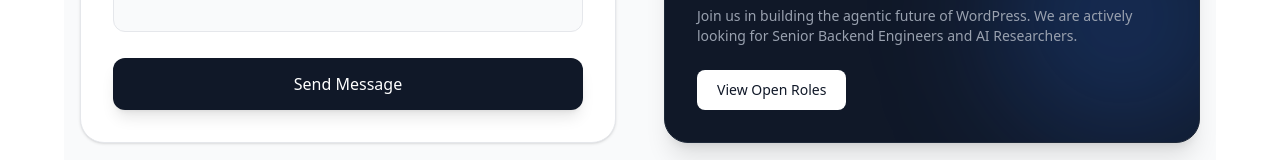
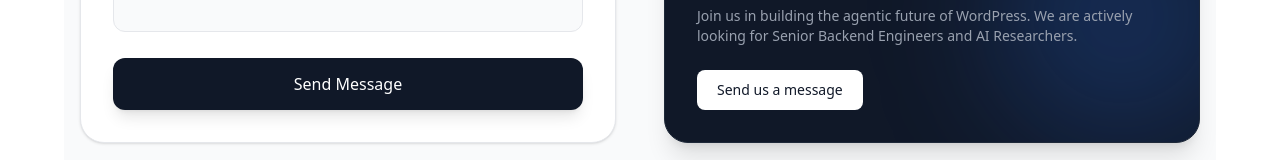
Before and after one commit to prakharbha/monkbot, a Next.js app: page /contact in a window 1280 px wide. Shown: the part 764-924 px from the top of the page. Built offline with nearby package versions, Linux system fonts and the light colour scheme; no server answers.

Commit message:
fix(site): update careers button text to send us a message

```diff
--- a/app/(site)/contact/page.tsx
+++ b/app/(site)/contact/page.tsx
@@ -112,7 +112,7 @@ export default function ContactPage() {
 
         <div className="grid lg:grid-cols-2 gap-8 lg:gap-12 items-start">
           {/* Contact Form */}
-          <div className="bg-white p-8 rounded-3xl border border-gray-200 shadow-sm flex flex-col h-full">
+          <div id="contact-form" className="bg-white p-8 rounded-3xl border border-gray-200 shadow-sm flex flex-col h-full scroll-mt-24">
             <h2 className="text-2xl font-semibold mb-2">Send a Message</h2>
             <p className="text-sm text-gray-500 mb-8">Fill out the form below and we'll get back to you within 24 hours.</p>
 
@@ -220,8 +220,8 @@ export default function ContactPage() {
                   Join us in building the agentic future of WordPress. We are actively looking for Senior Backend Engineers and AI Researchers.
                 </p>
               </div>
-              <Link href="#" className="relative z-10 inline-flex items-center justify-center bg-white text-gray-900 font-medium px-5 py-2.5 rounded-lg hover:bg-gray-100 transition-colors text-sm">
-                View Open Roles
+              <Link href="#contact-form" className="relative z-10 inline-flex items-center justify-center bg-white text-gray-900 font-medium px-5 py-2.5 rounded-lg hover:bg-gray-100 transition-colors text-sm">
+                Send us a message
               </Link>
             </div>
           </div>
```
